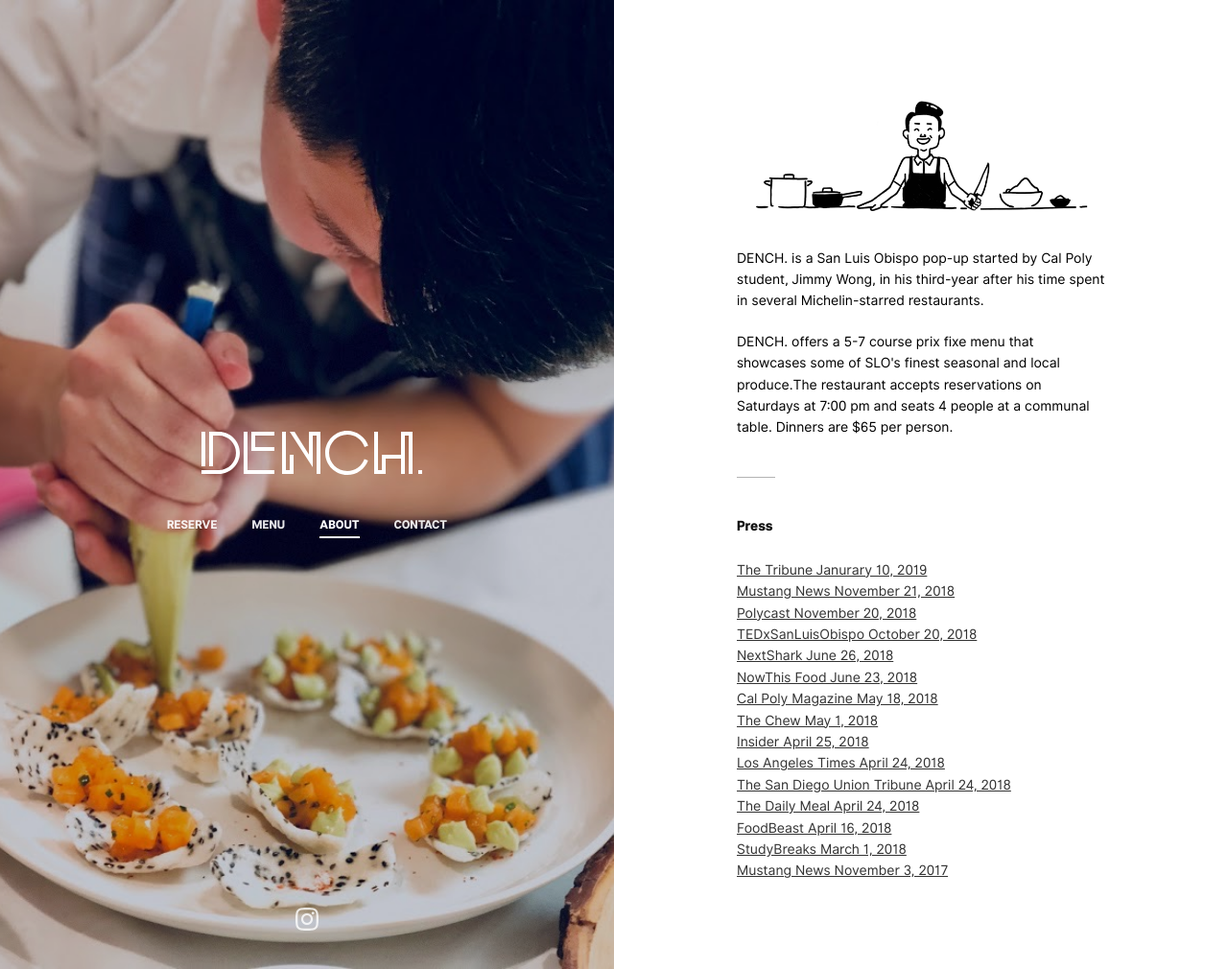
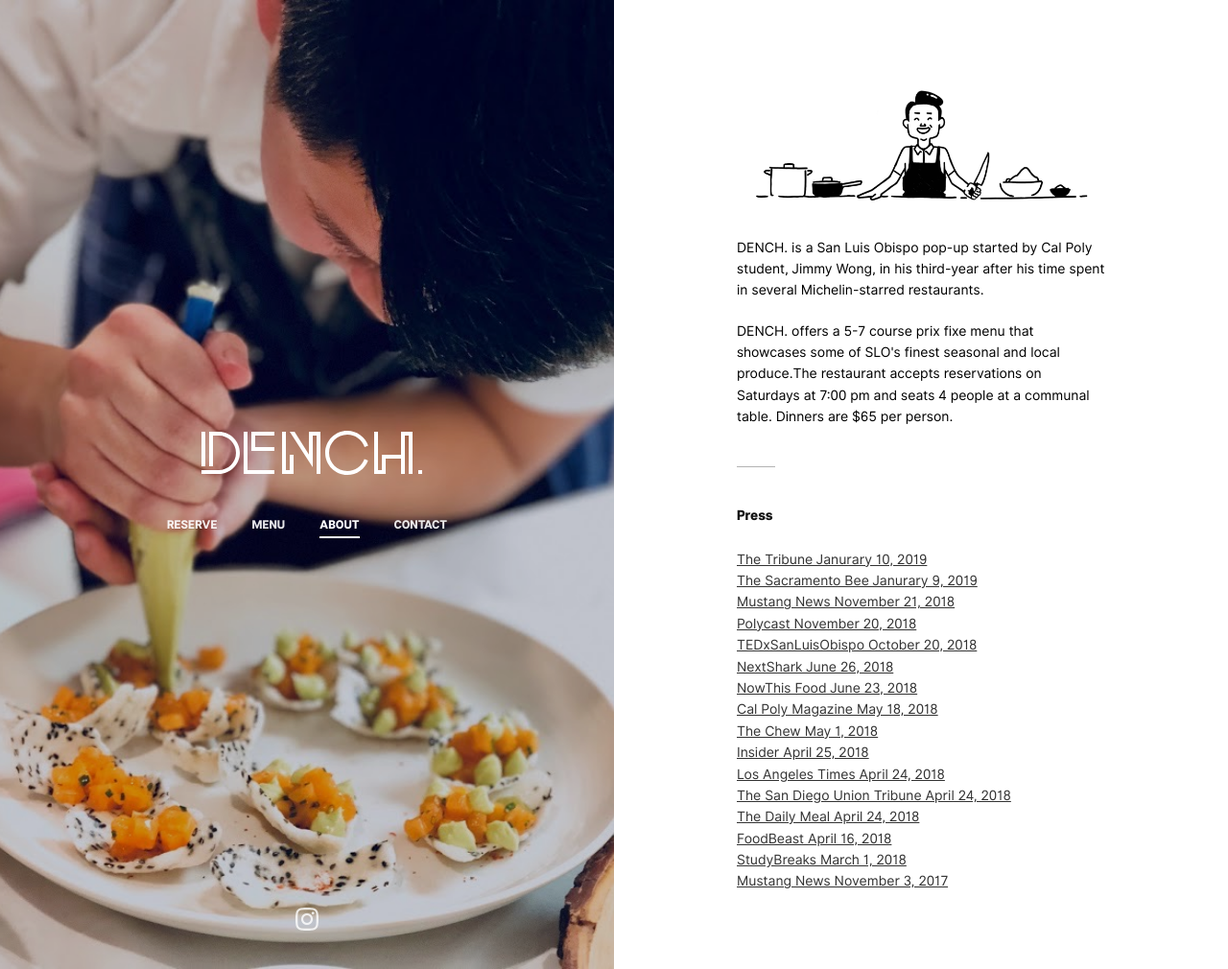
Before and after one commit to jwongdynasty/jwongdynasty.github.io, a Jekyll site: the page built from about.html, in a window 1280 px wide and 1010 px high. Shown: the whole window at 96% size. Built offline with Jekyll 4.4.1, drawn with Linux system fonts in a browser that asks for light colours.

Commit message:
Update about.html

```diff
--- a/about.html
+++ b/about.html
@@ -18,6 +18,7 @@ Dinners are $65 per person.</p>
 <h3> Press </h3>
 <ul>
   <li><a href="https://www.sanluisobispo.com/news/local/education/article222627985.html#storylink=latest_side" target="_blank">The Tribune Janurary 10, 2019</a></li>
+  <li><a href="https://www.sacbee.com/food-drink/article222627985.html" target="_blank">The Sacramento Bee Janurary 9, 2019</a></li>
   <li><a href="http://mustangnews.net/catching-up-with-dench-creator-jimmy-wong-one-year-later/" target="_blank">Mustang News November 21, 2018</a></li>
   <li><a href="https://www.davidkozuch.com/polycast/" target="_blank">Polycast November 20, 2018</a></li>
   <li><a href="https://tedxsanluisobispo.com/2018-conference" target="_blank">TEDxSanLuisObispo October 20, 2018</a></li>
```
